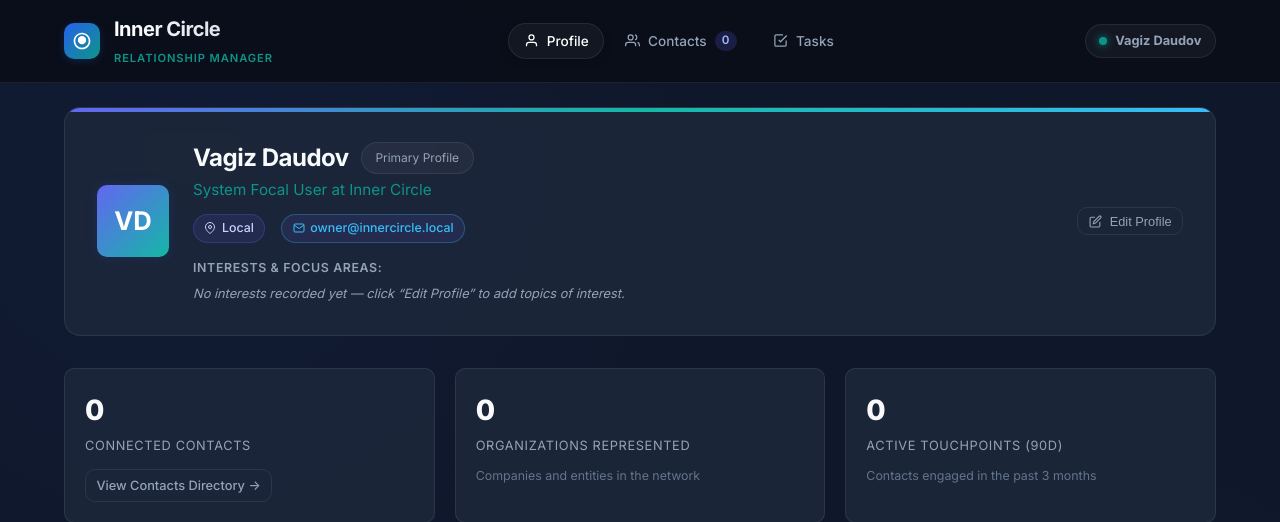
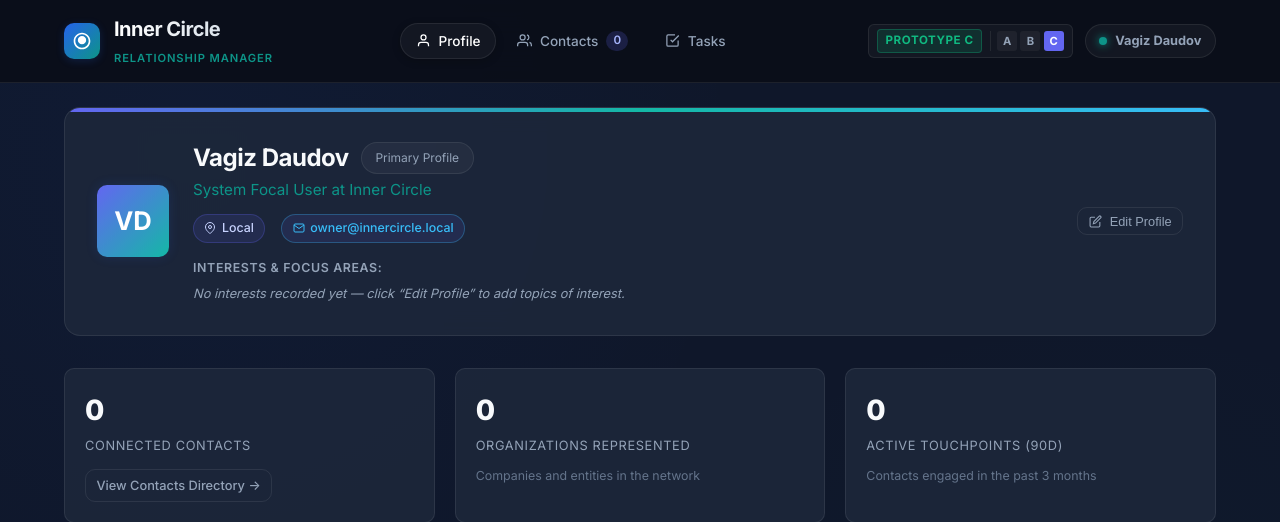
Before and after one commit to vagizD/connections_graph, a FastAPI app: a page that uses app/templates/base.html in a window 1280 px wide. Shown: the top 522 px of the page. Run offline with FastAPI, Linux system fonts and the light colour scheme; data comes from the database, SQL or seed files in the repository; data that the repository does not hold is empty; parts of the project's set-up code (start-up, migrations or seed data) failed here and were passed over.

Commit message:
feat: add 3 progressive prototype modes (A, B, C), docker support, and updated README

```diff
--- a/app/main.py
+++ b/app/main.py
@@ -20,6 +20,11 @@ from app.ai_summarizer import (
     generate_ai_network_split,
     process_audio_interaction,
     process_text_interaction,
+)
+from app.config import (
+    TIERS,
+    resolve_prototype_mode,
+    set_global_prototype_mode,
 )
 from app.csv_parser import parse_connections_csv
 from app.database import get_db
@@ -69,11 +74,13 @@ BASE_DIR = Path(__file__).parent
 async def lifespan(app: FastAPI) -> AsyncIterator[None]:
     # Run migrations and ensure dev owner on startup
     apply_migrations()
+    tier = resolve_prototype_mode()
     with get_db() as conn:
         ensure_dev_owner(conn, owner_id=DEV_OWNER_ID)
-        backfill_tasks_from_existing_interactions(conn, owner_id=DEV_OWNER_ID)
-        if count_pending_tasks(conn, DEV_OWNER_ID) < 5:
-            seed_sample_tasks_for_test_contacts(conn, owner_id=DEV_OWNER_ID)
+        if tier.has_tasks:
+            backfill_tasks_from_existing_interactions(conn, owner_id=DEV_OWNER_ID)
+            if count_pending_tasks(conn, DEV_OWNER_ID) < 5:
+                seed_sample_tasks_for_test_contacts(conn, owner_id=DEV_OWNER_ID)
     yield
 
 
@@ -99,6 +106,7 @@ def _parse_optional_date(val: str | None) -> date | None:
 @app.get("/", response_class=HTMLResponse)
 async def index_view(
     request: Request,
+    mode: str | None = None,
     tab: str | None = None,
     view: str | None = None,
     q: str | None = None,
@@ -112,6 +120,10 @@ async def index_view(
     message: str | None = None,
     error: str | None = None,
 ) -> HTMLResponse:
+    tier = resolve_prototype_mode(mode)
+    has_tasks = tier.has_tasks
+    has_graph = tier.has_graph
+
     with get_db() as conn:
         owner = get_owner(conn, DEV_OWNER_ID)
         if not owner or not owner.focal_person_id:
@@ -175,11 +187,16 @@ async def index_view(
             ]
         )
 
-        all_tasks = list_tasks(conn, DEV_OWNER_ID)
-        pending_tasks_count = sum(1 for t in all_tasks if t.status == "pending")
-        completed_tasks_count = sum(1 for t in all_tasks if t.status == "completed")
+        if has_tasks:
+            all_tasks = list_tasks(conn, DEV_OWNER_ID)
+            pending_tasks_count = sum(1 for t in all_tasks if t.status == "pending")
+            completed_tasks_count = sum(1 for t in all_tasks if t.status == "completed")
+        else:
+            all_tasks = []
+            pending_tasks_count = 0
+            completed_tasks_count = 0
 
-        if tab == "tasks":
+        if tab == "tasks" and has_tasks:
             active_tab = "tasks"
         elif tab == "contacts":
             active_tab = "contacts"
@@ -202,16 +219,20 @@ async def index_view(
                         visible_contacts.append(c)
             split_groups = get_grouped_split_view(active_split, visible_contacts)
 
-        graph_payload = get_network_graph_payload(
-            conn, DEV_OWNER_ID, focal, filter_result, active_split=active_split
-        )
+        effective_view_mode = (view or "list") if has_graph else "list"
+        if has_graph:
+            graph_payload = get_network_graph_payload(
+                conn, DEV_OWNER_ID, focal, filter_result, active_split=active_split
+            )
+        else:
+            graph_payload = {"nodes": [], "edges": [], "clusters": []}
 
     return templates.TemplateResponse(
         request,
         "index.html",
         {
             "active_tab": active_tab,
-            "view_mode": view or "list",
+            "view_mode": effective_view_mode,
             "focal_person": focal,
             "filter_result": filter_result,
             "facets": facets,
@@ -233,6 +254,11 @@ async def index_view(
             "graph_data": graph_payload,
             "active_split": active_split,
             "split_groups": split_groups,
+            "prototype_mode": tier.mode,
+            "prototype_tier": tier,
+            "has_tasks": has_tasks,
+            "has_graph": has_graph,
+            "all_prototype_tiers": TIERS,
         },
     )
 
@@ -492,9 +518,14 @@ async def reconnect_existing(
 async def contact_detail_view(
     request: Request,
     person_id: str,
+    mode: str | None = None,
     message: str | None = None,
     error: str | None = None,
 ) -> HTMLResponse:
+    tier = resolve_prototype_mode(mode)
+    has_tasks = tier.has_tasks
+    has_graph = tier.has_graph
+
     with get_db() as conn:
         owner = get_owner(conn, DEV_OWNER_ID)
         assert owner is not None and owner.focal_person_id is not None
@@ -506,8 +537,12 @@ async def contact_detail_view(
         focal = get_person(conn, DEV_OWNER_ID, owner.focal_person_id)
 
         interactions = list_interactions_for_relationship(conn, DEV_OWNER_ID, rel.id) if rel else []
-        contact_tasks = list_tasks(conn, DEV_OWNER_ID, contact_person_id=person.id)
-        pending_tasks_count = count_pending_tasks(conn, DEV_OWNER_ID)
+        if has_tasks:
+            contact_tasks = list_tasks(conn, DEV_OWNER_ID, contact_person_id=person.id)
+            pending_tasks_count = count_pending_tasks(conn, DEV_OWNER_ID)
+        else:
+            contact_tasks = []
+            pending_tasks_count = 0
 
         cursor = conn.execute(
             "SELECT COUNT(*) as c FROM relationships "
@@ -529,6 +564,11 @@ async def contact_detail_view(
             "incident_edge_count": edge_count,
             "message": message,
             "error": error,
+            "prototype_mode": tier.mode,
+            "prototype_tier": tier,
+            "has_tasks": has_tasks,
+            "has_graph": has_graph,
+            "all_prototype_tiers": TIERS,
         },
     )
 
@@ -1061,9 +1101,15 @@ async def create_task_endpoint(
     redirect_to: Annotated[str, Form()] = "",
 ) -> RedirectResponse:
     target_url = redirect_to.strip() or "/?tab=tasks"
+    tier = resolve_prototype_mode()
+    sep = "&" if "?" in target_url else "?"
+    if not tier.has_tasks:
+        return RedirectResponse(
+            url=f"{target_url}{sep}error=Tasks+are+disabled+in+{tier.name}",
+            status_code=303,
+        )
+
     clean_title = title.strip()
-    sep = "&" if "?" in target_url else "?"
-
     if not clean_title:
         return RedirectResponse(
             url=f"{target_url}{sep}error=Task+title+cannot+be+empty",
@@ -1100,10 +1146,17 @@ async def toggle_task_endpoint(
     redirect_to: Annotated[str, Form()] = "",
 ) -> RedirectResponse:
     target_url = redirect_to.strip() or "/?tab=tasks"
+    tier = resolve_prototype_mode()
+    sep = "&" if "?" in target_url else "?"
+    if not tier.has_tasks:
+        return RedirectResponse(
+            url=f"{target_url}{sep}error=Tasks+are+disabled+in+{tier.name}",
+            status_code=303,
+        )
+
     with get_db() as conn:
         toggle_task_status(conn, DEV_OWNER_ID, task_id)
 
-    sep = "&" if "?" in target_url else "?"
     return RedirectResponse(url=f"{target_url}{sep}message=Task+updated", status_code=303)
 
 
@@ -1113,8 +1166,56 @@ async def delete_task_endpoint(
     redirect_to: Annotated[str, Form()] = "",
 ) -> RedirectResponse:
     target_url = redirect_to.strip() or "/?tab=tasks"
+    tier = resolve_prototype_mode()
+    sep = "&" if "?" in target_url else "?"
+    if not tier.has_tasks:
+        return RedirectResponse(
+            url=f"{target_url}{sep}error=Tasks+are+disabled+in+{tier.name}",
+            status_code=303,
+        )
+
     with get_db() as conn:
         delete_task(conn, DEV_OWNER_ID, task_id)
 
-    sep = "&" if "?" in target_url else "?"
     return RedirectResponse(url=f"{target_url}{sep}message=Task+deleted", status_code=303)
+
+
+# ============================================================================
+# Mode Switcher Route (for interactive live demo switching)
+# ============================================================================
+
+
+@app.get("/set-mode/{mode_id}")
+@app.post("/set-mode/{mode_id}")
+async def set_mode_endpoint(
+    mode_id: str,
+    redirect_to: str = "/",
+) -> RedirectResponse:
+    target_mode = mode_id.strip().upper()
+    tier = resolve_prototype_mode(target_mode)
+    set_global_prototype_mode(tier.mode)
+    sep = "&" if "?" in redirect_to else "?"
+    msg = f"Switched+to+{tier.name}:+{tier.label}".replace(" ", "+")
+    return RedirectResponse(url=f"{redirect_to}{sep}message={msg}", status_code=303)
+
+
+if __name__ == "__main__":
+    import argparse
+
+    import uvicorn
+
+    parser = argparse.ArgumentParser(description="Inner Circle Prototype Server")
+    parser.add_argument(
+        "-m",
+        "--mode",
+        choices=["A", "B", "C", "a", "b", "c"],
+        default=resolve_prototype_mode().mode,
+        help="Prototype mode: A (Contacts & Grouping), B (+ Tasks), C (+ Graph)",
+    )
+    parser.add_argument("--host", default="0.0.0.0", help="Host IP")
+    parser.add_argument("--port", type=int, default=8000, help="Port")
+    parser.add_argument("--reload", action="store_true", help="Enable reload")
+    args = parser.parse_args()
+
+    set_global_prototype_mode(args.mode)
+    uvicorn.run("app.main:app", host=args.host, port=args.port, reload=args.reload)
--- a/app/static/css/app.css
+++ b/app/static/css/app.css
@@ -1837,3 +1837,76 @@ a {
 .toast-close:hover {
   color: #fff;
 }
+
+/* ==========================================================================
+   PROTOTYPE TIER INDICATOR & SWITCHER
+   ========================================================================== */
+.prototype-tier-indicator {
+  display: flex;
+  align-items: center;
+  gap: 0.5rem;
+  background: rgba(255, 255, 255, 0.04);
+  border: 1px solid var(--border-subtle);
+  border-radius: var(--radius-sm);
+  padding: 0.25rem 0.5rem;
+}
+
+.prototype-tier-badge {
+  font-size: 0.725rem;
+  font-weight: 700;
+  text-transform: uppercase;
+  letter-spacing: 0.05em;
+  padding: 0.15rem 0.45rem;
+  border-radius: 4px;
+}
+
+.prototype-tier-badge-a {
+  background: rgba(56, 189, 248, 0.15);
+  color: #38bdf8;
+  border: 1px solid rgba(56, 189, 248, 0.3);
+}
+
+.prototype-tier-badge-b {
+  background: rgba(245, 158, 11, 0.15);
+  color: #f59e0b;
+  border: 1px solid rgba(245, 158, 11, 0.3);
+}
+
+.prototype-tier-badge-c {
+  background: rgba(16, 185, 129, 0.15);
+  color: #10b981;
+  border: 1px solid rgba(16, 185, 129, 0.3);
+}
+
+.prototype-tier-quickswitch {
+  display: flex;
+  align-items: center;
+  gap: 0.2rem;
+  border-left: 1px solid var(--border-subtle);
+  padding-left: 0.4rem;
+}
+
+.tier-pill {
+  display: inline-flex;
+  align-items: center;
+  justify-content: center;
+  width: 20px;
+  height: 20px;
+  font-size: 0.7rem;
+  font-weight: 700;
+  border-radius: 3px;
+  color: var(--text-muted);
+  text-decoration: none;
+  background: rgba(255, 255, 255, 0.05);
+  transition: var(--transition);
+}
+
+.tier-pill:hover {
+  background: rgba(255, 255, 255, 0.15);
+  color: #fff;
+}
+
+.tier-pill.active {
+  background: var(--primary, #6366f1);
+  color: #fff;
+}
--- a/app/templates/base.html
+++ b/app/templates/base.html
@@ -42,6 +42,7 @@
           <span class="nav-tab-badge" id="nav-contacts-badge">{{ total_contact_count }}</span>
           {% endif %}
         </a>
+        {% if has_tasks %}
         <a href="/?tab=tasks" class="nav-tab {% if active_tab == 'tasks' %}active{% endif %}" id="nav-tab-tasks">
           <svg width="15" height="15" viewBox="0 0 24 24" fill="none" stroke="currentColor" stroke-width="2">
             <path d="M9 11l3 3L22 4"></path>
@@ -52,9 +53,22 @@
           <span class="nav-tab-badge" id="nav-tasks-badge">{{ pending_tasks_count }}</span>
           {% endif %}
         </a>
+        {% endif %}
       </nav>
 
       <div class="nav-actions">
+        <!-- Prototype Tier Indicator & Live Switcher -->
+        <div class="prototype-tier-indicator" id="prototype-tier-indicator" title="{{ prototype_tier.description if prototype_tier else '' }}">
+          <span class="prototype-tier-badge prototype-tier-badge-{{ (prototype_mode or 'C') | lower }}" id="active-tier-badge">
+            {{ prototype_tier.name if prototype_tier else 'Prototype C' }}
+          </span>
+          <div class="prototype-tier-quickswitch" role="group" aria-label="Prototype Tier Switcher">
+            <a href="/set-mode/A" class="tier-pill {% if prototype_mode == 'A' %}active{% endif %}" id="switch-tier-a" title="Prototype A: Contacts operations (list view) + Smart Grouping">A</a>
+            <a href="/set-mode/B" class="tier-pill {% if prototype_mode == 'B' %}active{% endif %}" id="switch-tier-b" title="Prototype B: Prototype A + Task List">B</a>
+            <a href="/set-mode/C" class="tier-pill {% if prototype_mode == 'C' or not prototype_mode %}active{% endif %}" id="switch-tier-c" title="Prototype C: Prototype B + Network Graph (Full)">C</a>
+          </div>
+        </div>
+
         {% if focal_person %}
         <div class="focal-badge" id="focal-person-badge" title="Focal contact representing network origin">
           <span class="focal-dot"></span>
--- a/app/templates/contact_detail.html
+++ b/app/templates/contact_detail.html
@@ -198,7 +198,7 @@
     <form id="form-resynthesize-summary" action="/contacts/{{ person.id }}/summary/resynthesize" method="post" style="display:none;"></form>
 
     <!-- Section 2.5: Tasks & Follow-ups -->
-    {% if relationship %}
+    {% if relationship and has_tasks %}
     <section class="card" id="section-contact-tasks" style="margin-top: 1.5rem;">
       <div style="display:flex; justify-content:space-between; align-items:center; margin-bottom:1rem; flex-wrap:wrap; gap:0.5rem;">
         <div>
--- a/app/templates/index.html
+++ b/app/templates/index.html
@@ -330,7 +330,7 @@
 {% endif %}
 
 
-{% elif active_tab == 'tasks' %}
+{% elif active_tab == 'tasks' and has_tasks %}
 <!-- ========================================== -->
 <!-- DEDICATED TAB: TASKS & ACTION ITEMS        -->
 <!-- ========================================== -->
@@ -492,6 +492,7 @@
   </div>
 
   <!-- View Switcher (List vs Graph) -->
+  {% if has_graph %}
   <div class="view-switch-control" role="group" aria-label="View Mode Switcher">
     <button type="button" class="view-switch-btn {% if view_mode != 'graph' %}active{% endif %}" id="btn-view-list" onclick="setViewMode('list')" title="Standard List View">
       <svg width="13" height="13" viewBox="0 0 24 24" fill="none" stroke="currentColor" stroke-width="2">
@@ -519,6 +520,7 @@
       Graph View
     </button>
   </div>
+  {% endif %}
 
   <div class="contacts-toolbar-actions">
     <!-- Smart Grouping Trigger Button -->
@@ -944,12 +946,14 @@
           <span class="split-metric-val">{{ grp.stats.active_touchpoint_rate }}%</span>
         </div>
 
+        {% if has_tasks %}
         <div class="split-metric-item">
           <span class="split-metric-label">Open Follow-ups</span>
           <span class="split-metric-val {% if grp.stats.pending_tasks_count > 0 %}has-tasks{% endif %}">
             {{ grp.stats.pending_tasks_count }} {% if grp.stats.pending_tasks_count == 1 %}task{% else %}tasks{% endif %}
           </span>
         </div>
+        {% endif %}
 
         {% if grp.stats.companies_represented %}
         <div class="split-metric-item split-metric-wide">
@@ -1256,6 +1260,7 @@
 {% endif %}
 </div>
 
+{% if has_graph %}
 <!-- ========================================== -->
 <!-- VIEW MODE 2: INTERACTIVE NETWORK GRAPH     -->
 <!-- ========================================== -->
@@ -1323,6 +1328,7 @@
     </aside>
   </div>
 </div>
+{% endif %}
 
 
 {% if disconnected_persons %}
@@ -1467,10 +1473,13 @@ document.addEventListener('DOMContentLoaded', function() {
   });
 
   // Check initial view mode from URL or localStorage
-  var urlParams = new URLSearchParams(window.location.search);
-  var initialView = urlParams.get('view') || localStorage.getItem('inner_circle_view_mode') || 'list';
-  if (initialView === 'graph') {
-    setViewMode('graph');
+  var hasGraphEnabled = {% if has_graph %}true{% else %}false{% endif %};
+  if (hasGraphEnabled) {
+    var urlParams = new URLSearchParams(window.location.search);
+    var initialView = urlParams.get('view') || localStorage.getItem('inner_circle_view_mode') || 'list';
+    if (initialView === 'graph') {
+      setViewMode('graph');
+    }
   }
 });
 
```
Also changed, not shown: app/config.py (added, +100 -0 lines), docker-compose.yml (added, +20 -0 lines), run.py (added, +93 -0 lines), tests/test_prototype_modes.py (added, +117 -0 lines), README.md, 2 other files.
